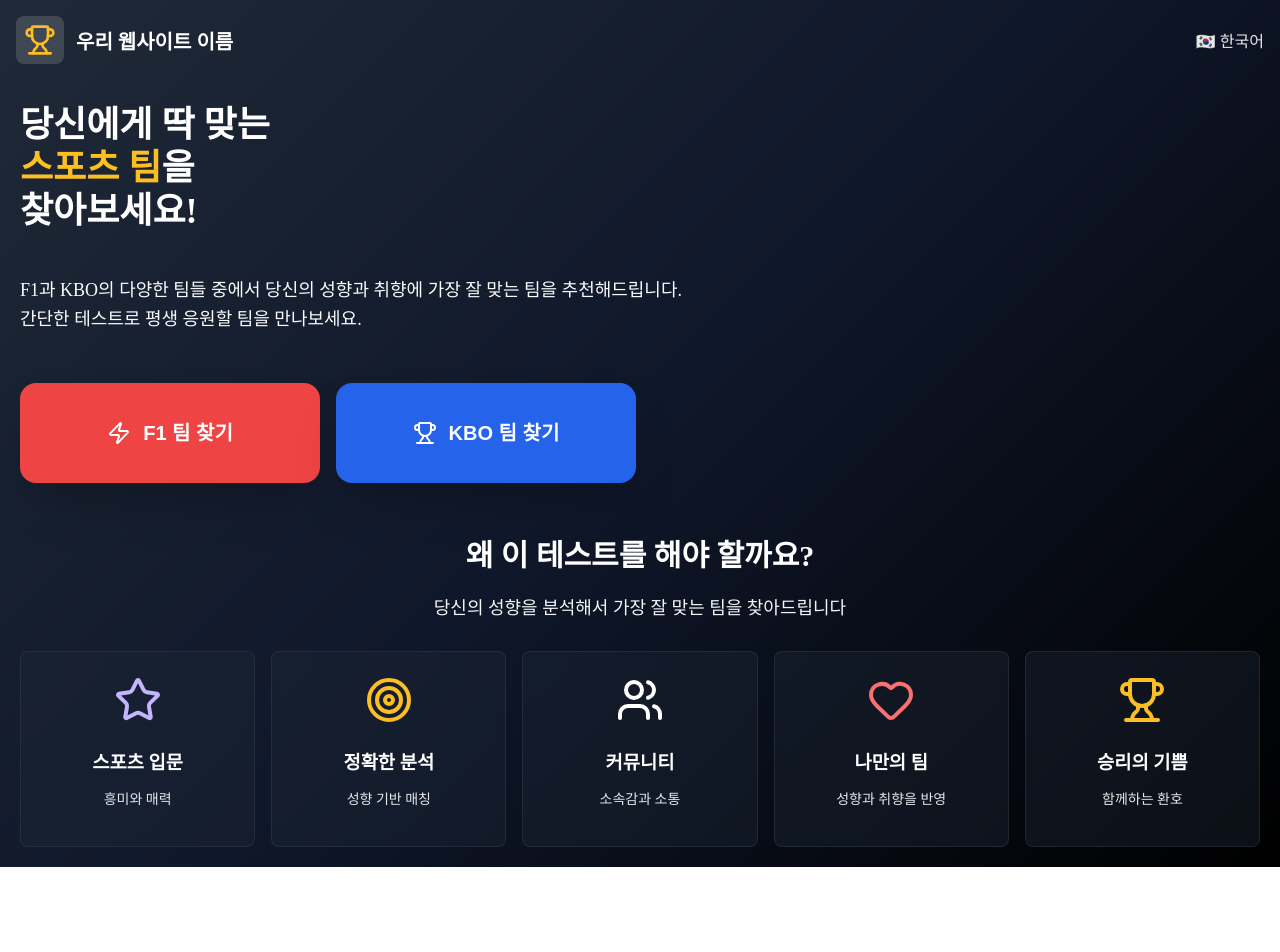
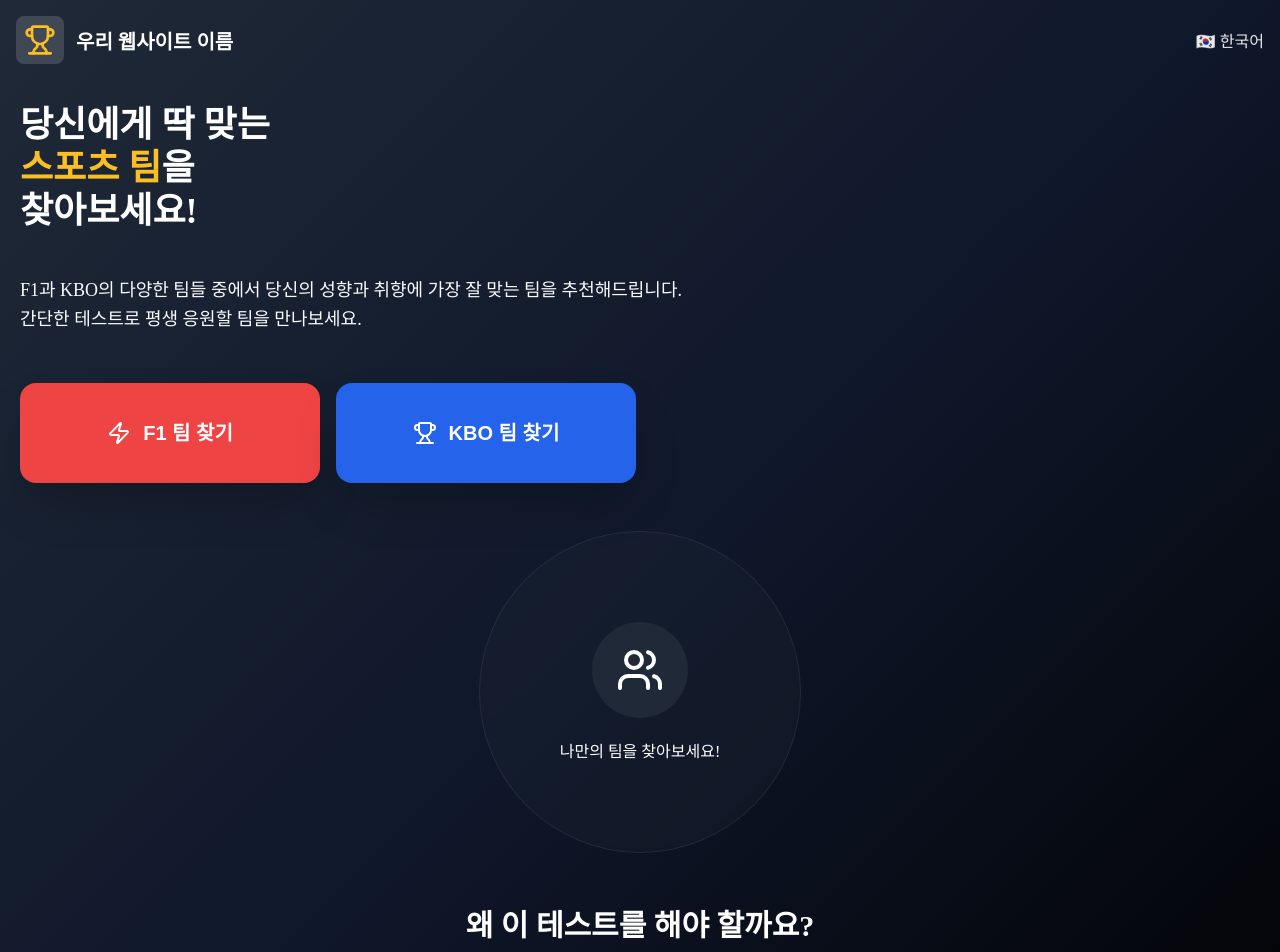
Before and after one commit to SportsTeamRecommend/FrontEnd, a React (Vite) app: page / in a window 1280 px wide. Shown: the top 952 px of the page. Before the commit the page ends 867 px from the top, so only its background shows below. Built offline with nearby package versions, Linux system fonts and the light colour scheme.

Commit message:
feat: homepage 중간 부분에 Circle 디자인 추가

```diff
--- a/src/pages/Home.css
+++ b/src/pages/Home.css
@@ -153,6 +153,43 @@
   margin-right: 0.75rem;
 }
 
+/* right-content */
+.right-content {
+  display: flex;
+  align-items: center;
+  justify-content: center;
+}
+
+.illustration-box {
+  width: 20rem;
+  height: 20rem;
+  background: rgba(31, 41, 55, 0.3);
+  border-radius: 50%;
+
+  display: flex;
+  flex-direction: column;
+  align-items: center;
+  justify-content: center;
+  backdrop-filter: blur(4px);
+  border: 1px solid rgba(75, 85, 99, 0.3);
+  gap: 20px;
+}
+
+.circle-box {
+  width: 30%;
+  height: 30%;
+  background: rgba(31, 41, 55);
+  border-radius: 50%;
+  display: flex;
+  justify-content: center;
+  align-items: center;
+}
+.circle-icon {
+  width: 3rem;
+  height: 3rem;
+  color: #ffffff;
+}
+
 /* ~~~ */
 
 .site_title {
--- a/src/pages/Home.jsx
+++ b/src/pages/Home.jsx
@@ -104,6 +104,20 @@ const Home = () => {
             </div>
           </div>
 
+          <div className="right-content">
+            <div className="illustration-box">
+              <div className="circle-box">
+                <Users className="circle-icon" />
+              </div>
+              <div
+                className="circle-text"
+                style={{ color: '#ffffff', fontWeight: '500' }}
+              >
+                나만의 팀을 찾아보세요!
+              </div>
+            </div>
+          </div>
+
           {/* <div className="btn_container">
             <Button onClick={goF1Test} text="F1" type="f1" />
             <Button onClick={goBaseballTest} text="BASEBALL" type="baseball" />
```
